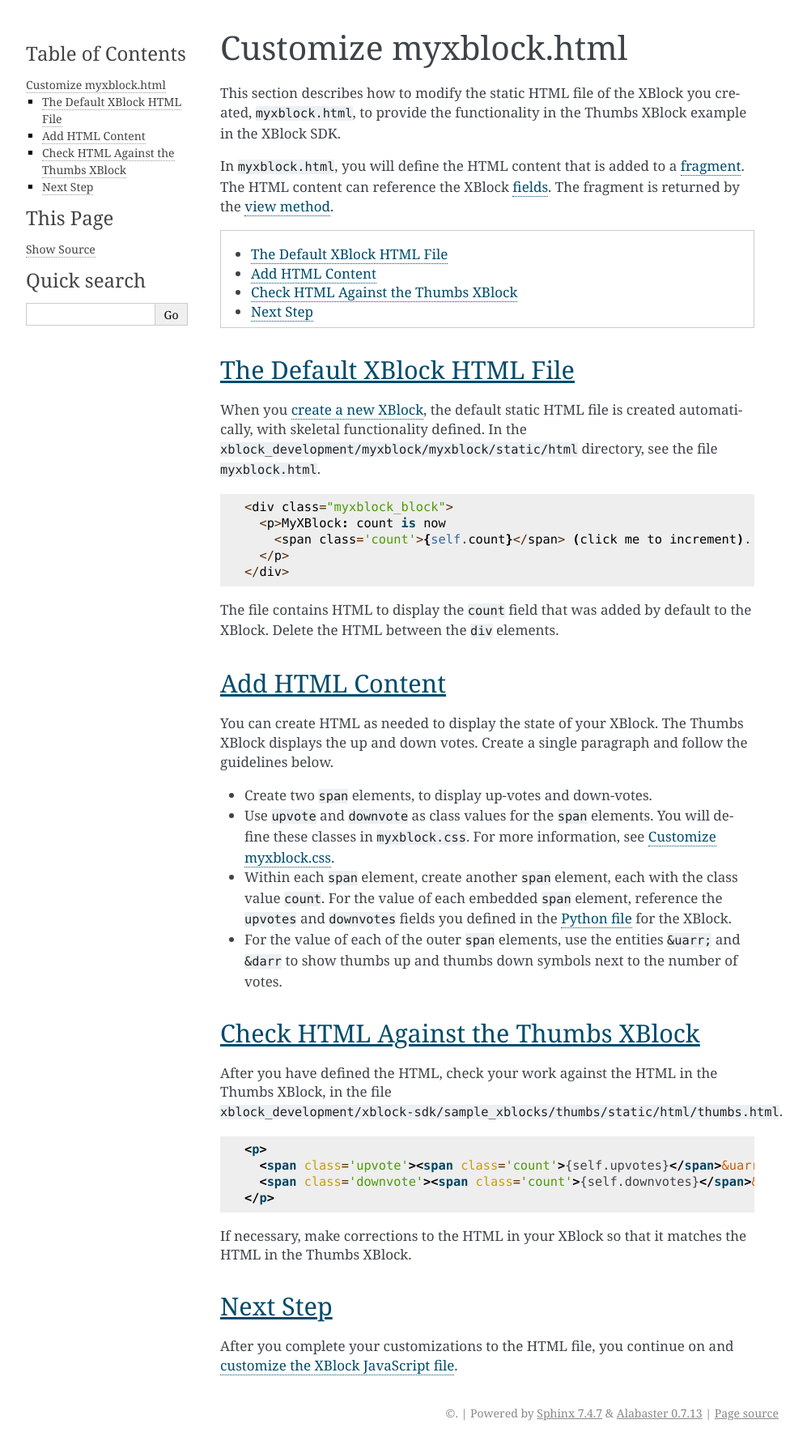
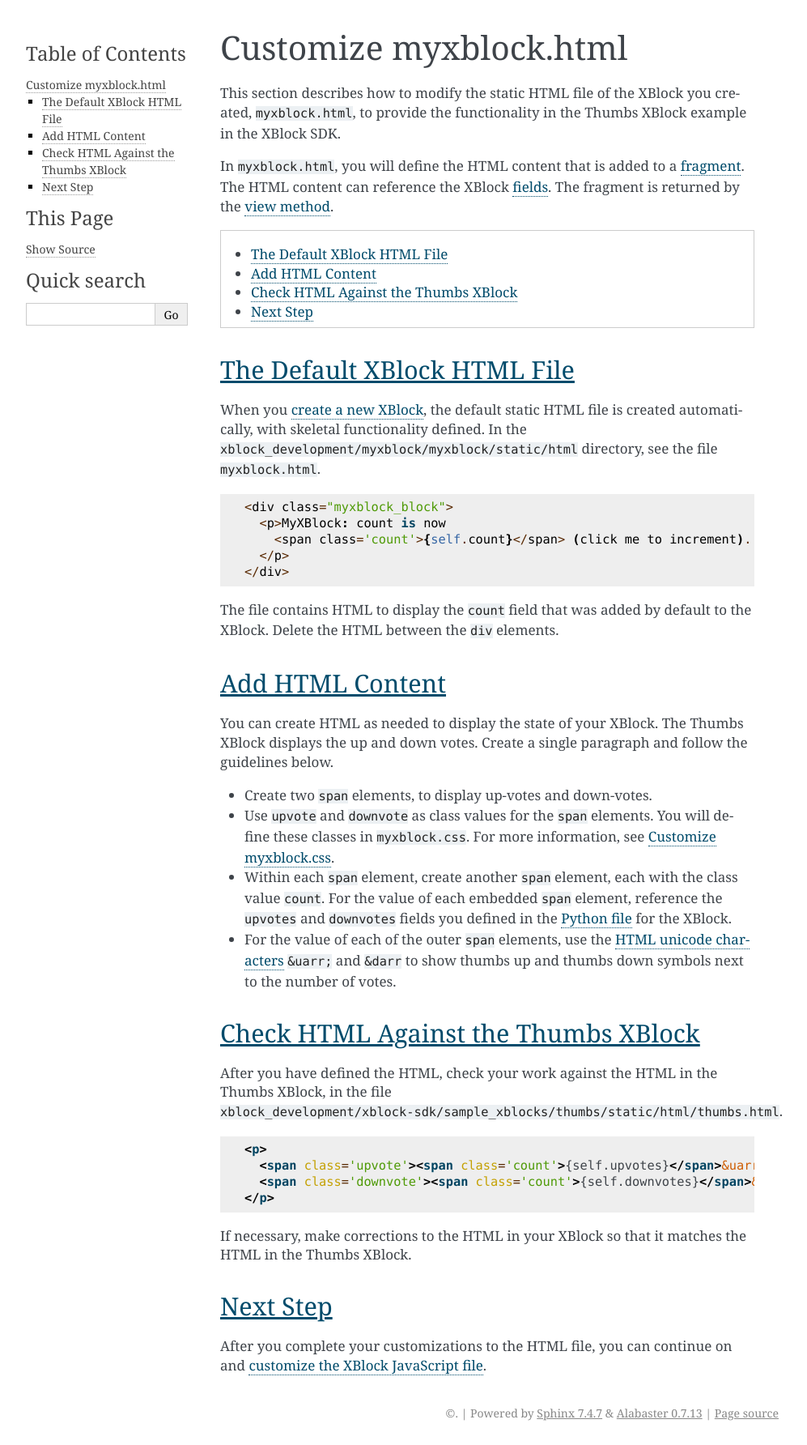
Before and after one commit to openedx/XBlock, a Sphinx documentation site: the page built from docs/xblock-tutorial/customize/custom-html.rst, in a window 1280 px wide. Shown: the whole page at 81% size, without its empty margins (148-1145 px from the left). Built offline with Sphinx 7.4.7, drawn with Linux system fonts in a browser that asks for light colours; the version number is read from the project's files by our own code.

Commit message:
docs: Match docs on myxblock html, js, css with the actual code in the xblock sdk

```diff
--- a/docs/links.rst
+++ b/docs/links.rst
@@ -66,3 +66,5 @@
 .. _Installing, Configuring, and Running the Open edX Platform: https://edx.readthedocs.io/projects/edx-installing-configuring-and-running/en/latest/index.html
 
 .. _Developing Course Components: https://edx.readthedocs.io/projects/edx-partner-course-staff/en/latest/developing_course/course_components.html
+
+.. _HTML unicode characters: https://en.wikipedia.org/wiki/List_of_XML_and_HTML_character_entity_references
--- a/docs/xblock-tutorial/customize/custom-html.rst
+++ b/docs/xblock-tutorial/customize/custom-html.rst
@@ -17,9 +17,9 @@
  :local:
  :depth: 1
 
-*******************************
+****************************
 The Default XBlock HTML File
-*******************************
+****************************
 
 When you :ref:`create a new XBlock <Create Your First XBlock>`, the default
 static HTML file is created automatically, with skeletal functionality defined.
@@ -31,9 +31,9 @@
 The file contains HTML to display the ``count`` field that was added by
 default to the XBlock. Delete the HTML between the ``div`` elements.
 
-********************
+****************
 Add HTML Content
-********************
+****************
 
 You can create HTML as needed to display the state of your XBlock. The Thumbs
 XBlock displays the up and down votes. Create a single paragraph and follow the
@@ -50,13 +50,13 @@
   reference the ``upvotes`` and ``downvotes`` fields you defined in the
   :ref:`Python file <Customize myxblock.py>` for the XBlock.
 
-* For the value of each of the outer ``span`` elements, use the entities
-  ``&uarr;`` and ``&darr`` to show thumbs up and thumbs down symbols next to
-  the number of votes.
+* For the value of each of the outer ``span`` elements, use the `HTML unicode
+  characters`_ ``&uarr;`` and ``&darr`` to show thumbs up and thumbs down
+  symbols next to the number of votes.
 
-****************************************
+************************************
 Check HTML Against the Thumbs XBlock
-****************************************
+************************************
 
 After you have defined the HTML, check your work against the HTML in the
 Thumbs XBlock, in the file ``xblock_development/xblock-sdk/sample_xblocks/thumbs/static/html/thumbs.html``.
@@ -66,11 +66,11 @@
 If necessary, make corrections to the HTML in your XBlock so that it
 matches the HTML in the Thumbs XBlock.
 
-**********************************
+*********
 Next Step
-**********************************
+*********
 
-After you complete your customizations to the HTML file, you continue on and
+After you complete your customizations to the HTML file, you can continue on and
 :ref:`customize the XBlock JavaScript file<Customize myxblock.js>`.
 
 .. include:: ../../links.rst
--- a/docs/xblock-tutorial/reusable/code_myxblock_js.rst
+++ b/docs/xblock-tutorial/reusable/code_myxblock_js.rst
@@ -1,5 +1,6 @@
 .. code-block:: javascript
 
+    /* Javascript for MyXBlock. */
     function MyXBlock(runtime, element) {
 
         function updateCount(result) {
```
Also changed, not shown: docs/xblock-tutorial/customize/custom-javascript.rst (+14 -14 lines), docs/xblock-tutorial/customize/custom-stylesheets.rst (+15 -8 lines).
